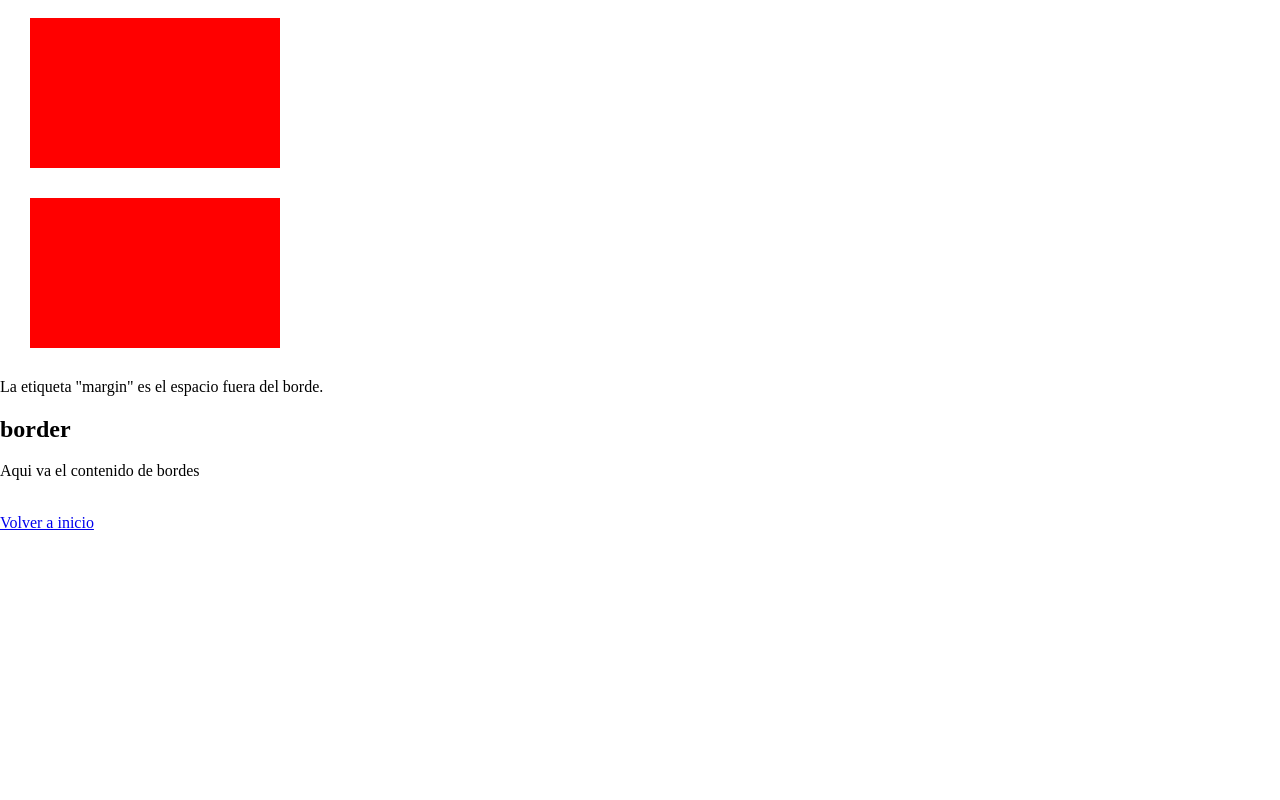
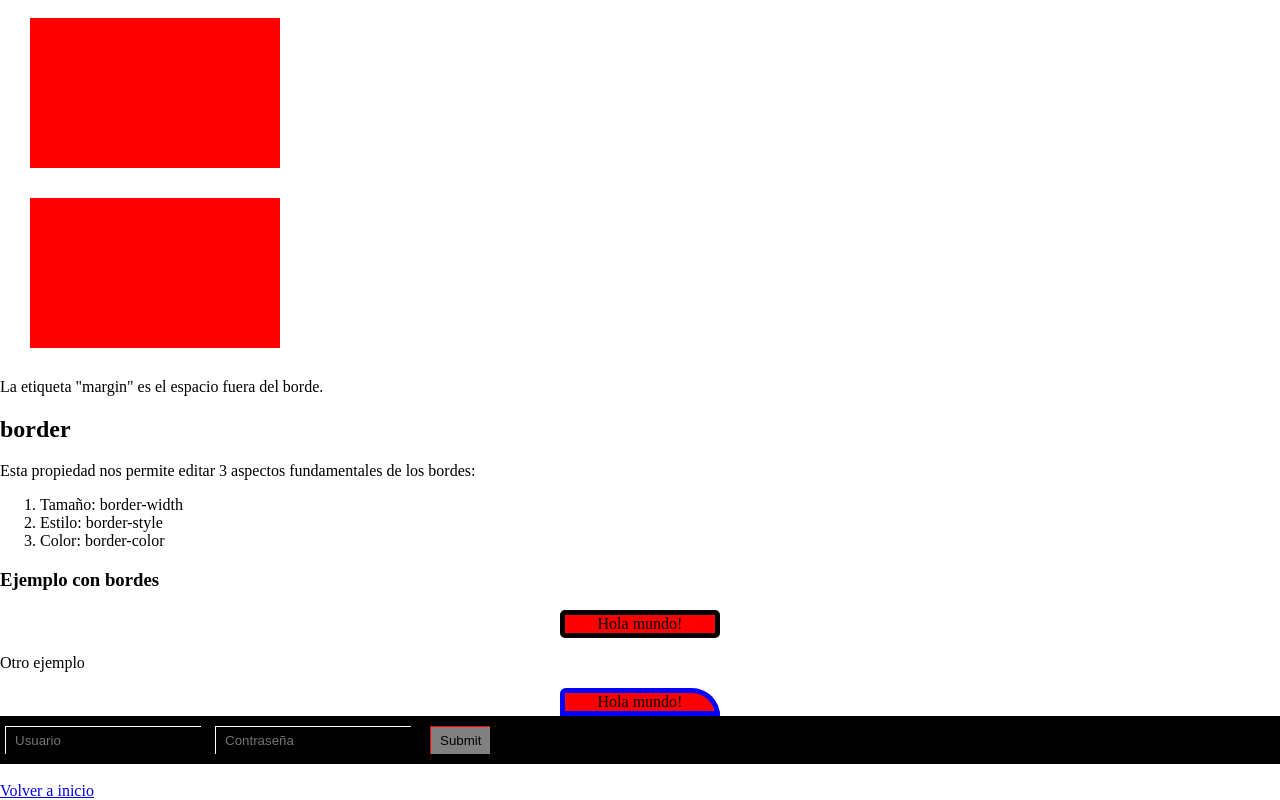
Before and after one commit to masolvera95-dot/practica-css, a plain HTML site: page modelos-de-caja.html in a window 1280 px wide. Shown: the part 1601-2401 px from the top of the page. Before the commit the page ends 2133 px from the top, so only its background shows below. Drawn offline with Linux system fonts and the light colour scheme.

Commit message:
version4: bordes

```diff
--- a/CSS/style_model_box.css
+++ b/CSS/style_model_box.css
@@ -45,8 +45,59 @@
   margin: 30px;
 }
 
+/* Ejemplo de bordes*/
+.ejemplo_bordes {
+  background-color: red;
+  width: 150px;
+  margin: auto;
+  text-align: center;
+  /************** Propiedades de "border" ****************/
+  border-width: 5px;
+  border-color: black;
+  border-style: solid;
+  /* Se remplasa las 3 lineas de arriba
+  border: 5px solid black
+  */
+  border-radius: 5px;
+}
+
+.ejemplo_bordes2 {
+  background-color: red;
+  width: 150px;
+  margin: auto;
+  text-align: center;
+  /* Propiedades de "border" */
+  border: 5px solid blue;
+  border-radius: 10px 50px 0 2px;
+}
+
+/* Ejemplo de bordes para input
+ * div */
+.ejemplo_bordes_input {
+  background-color: black;
+}
+/* Input */
+.border_input {
+  margin: 5px;
+  padding: 6px 9px;
+  border: none;
+  border-top: 1px solid white;
+  background: transparent;
+  border-left: 1px solid white;
+  color: greenyellow;
+}
+/* submit */
+.border_input_submit {
+  margin: 10px;
+  padding: 6px 9px;
+  border: none;
+  background: gray;
+  border-top: 1px solid red;
+  border-left: 1px solid red;
+}
+
 body {
-    margin: 0;
-    display: flex;
-    flex-direction: column;
+  margin: 0;
+  display: flex;
+  flex-direction: column;
 }
--- a/modelos-de-caja.html
+++ b/modelos-de-caja.html
@@ -68,7 +68,23 @@
     <div class="box"></div>
     <p>La etiqueta "margin" es el espacio fuera del borde.</p>
     <h2>border</h2>
-    <p>Aqui va el contenido de bordes</p>
+    <p>
+      Esta propiedad nos permite editar 3 aspectos fundamentales de los bordes:
+    </p>
+    <ol>
+      <li>Tamaño: border-width</li>
+      <li>Estilo: border-style</li>
+      <li>Color: border-color</li>
+    </ol>
+    <h3>Ejemplo con bordes</h3>
+    <div class="ejemplo_bordes">Hola mundo!</div>
+    <p>Otro ejemplo</p>
+    <div class="ejemplo_bordes2">Hola mundo!</div>
+    <div class="ejemplo_bordes_input">
+      <input class="border_input" type="text" placeholder="Usuario" />
+      <input class="border_input" type="password" placeholder="Contraseña" />
+      <input class="border_input_submit" type="submit" />
+    </div>
     <br />
     <a href="index.html">Volver a inicio</a>
   </body>
```
